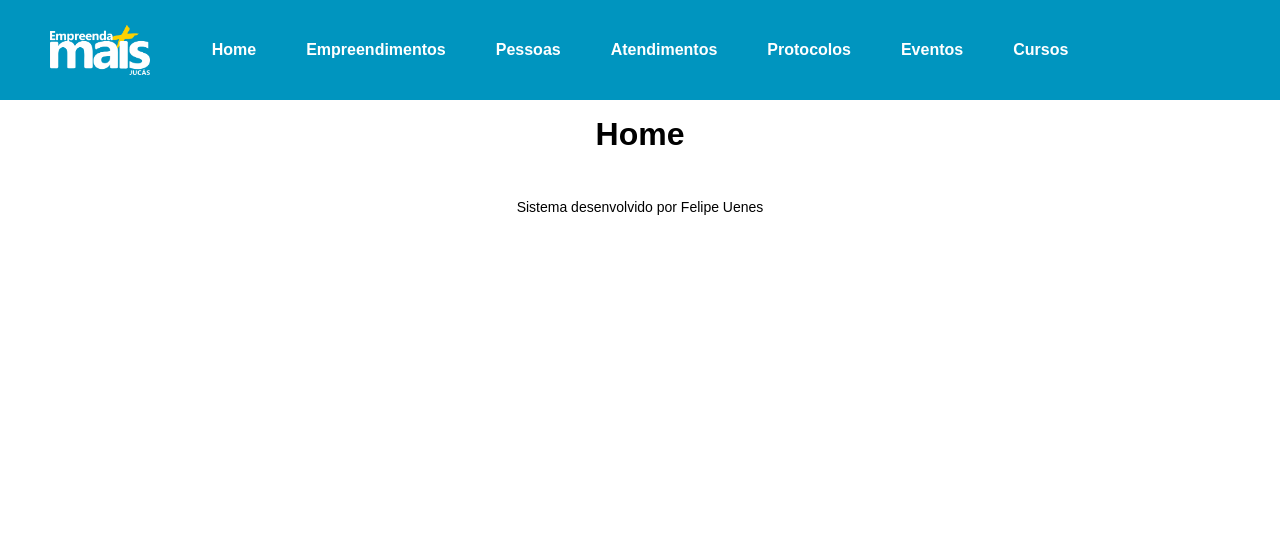
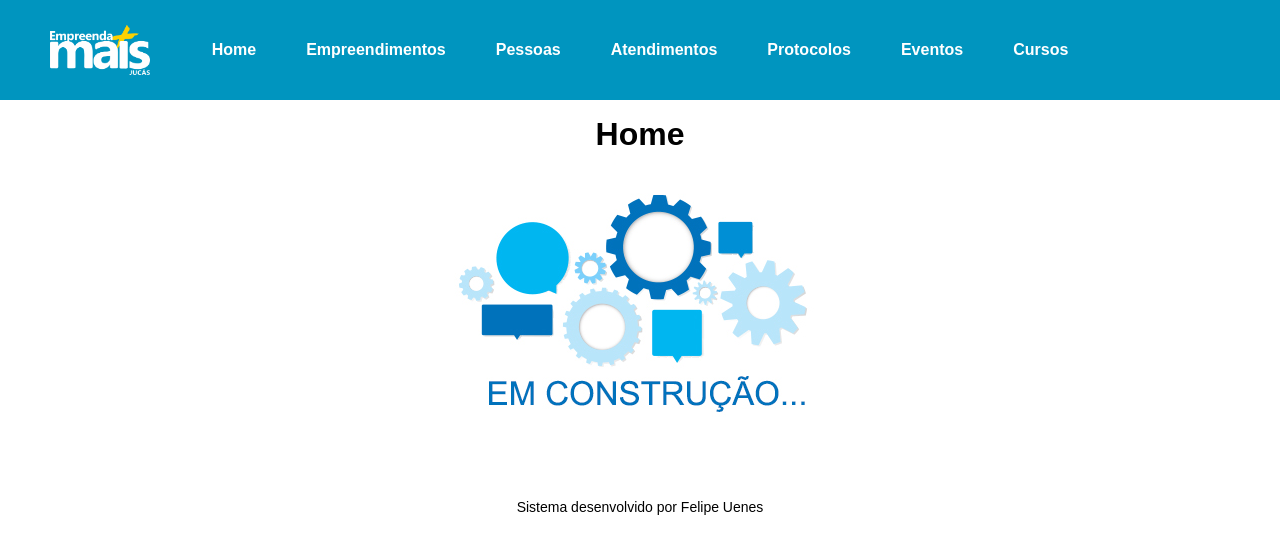
Before and after one commit to felipeuenes/sistema-empreenda-mais, a React (Vite) app: page / in a window 1280 px wide. Shown: the top 554 px of the page. Built offline with nearby package versions, Linux system fonts and the light colour scheme.

Commit message:
add image

```diff
--- a/src/pages/Empreendimentos/Cadastro-empreendimentos/style.css
+++ b/src/pages/Empreendimentos/Cadastro-empreendimentos/style.css
@@ -85,13 +85,11 @@ input[type=number] {
     /* margin-top: 20px; */
     padding: 20px;
 }
-.block4 select{
+.bloc4 select{
     height: 30px;
 }
 
-select{
-    height: 30px;
-}
+
 
 .primeiros-inputs input{
     width: 450px;
--- a/src/pages/Home/App.css
+++ b/src/pages/Home/App.css
@@ -1,3 +1,18 @@
 body{
   font-family: Arial, Helvetica, sans-serif;
+
 }
+
+.imageConstru{
+  width: 100%;
+  height: 100%;
+  display: flex;
+  justify-content: center;
+  align-items: center;
+}
+
+.imageConstru img{
+  position: relative;
+  width: 500px;
+  left: 0px;
+}
--- a/src/pages/Home/App.jsx
+++ b/src/pages/Home/App.jsx
@@ -1,6 +1,7 @@
 // import { useState } from 'react'
 
 import './App.css'
+import ImageConstru from '../../images/contrucao.jpg'
 
 export function Home() {
 
@@ -8,7 +9,10 @@ export function Home() {
   return (
   <div className='container'>
       <h1>Home</h1>
+      <div className='imageConstru'>
+      <img src={ImageConstru} alt="" srcset="" />
 
+      </div>
   </div>
   )
 }
```
Also changed, not shown: src/images/contrucao.jpg (added).
